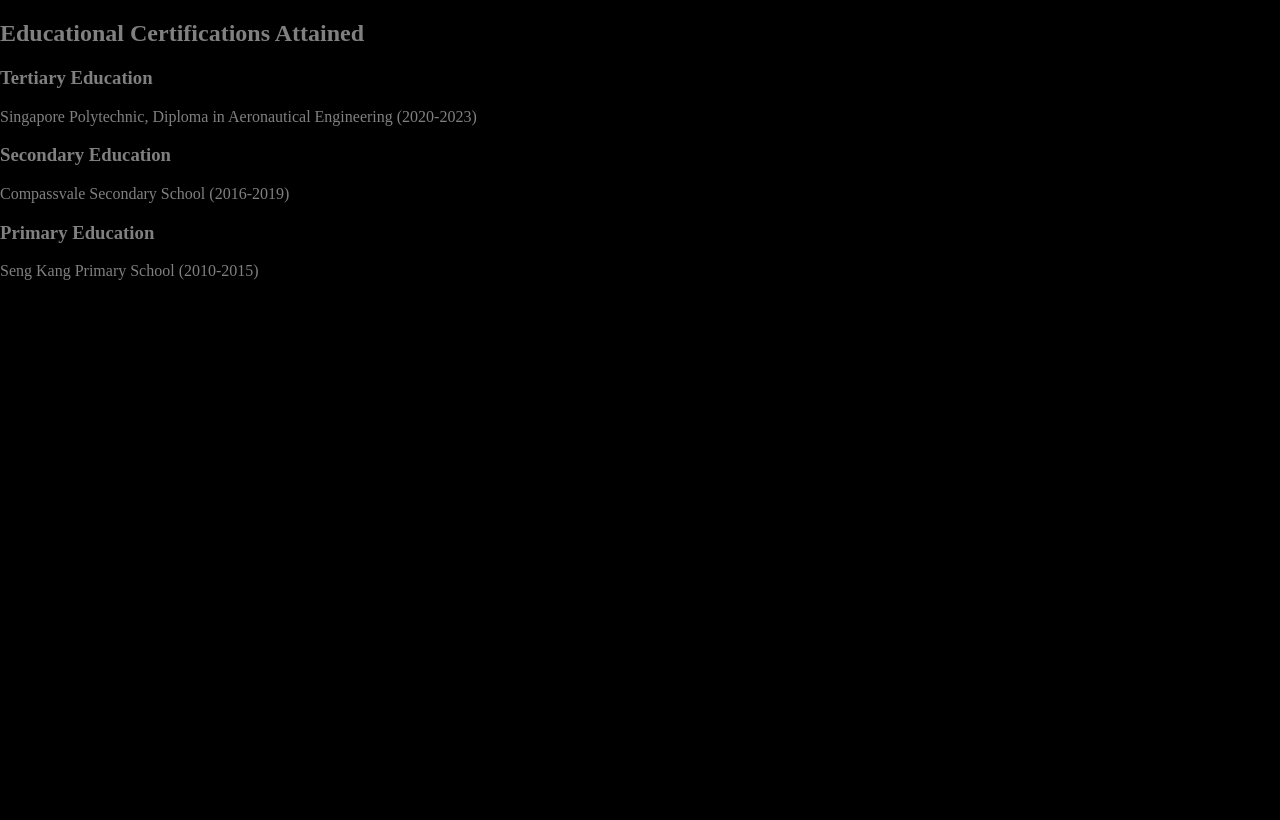
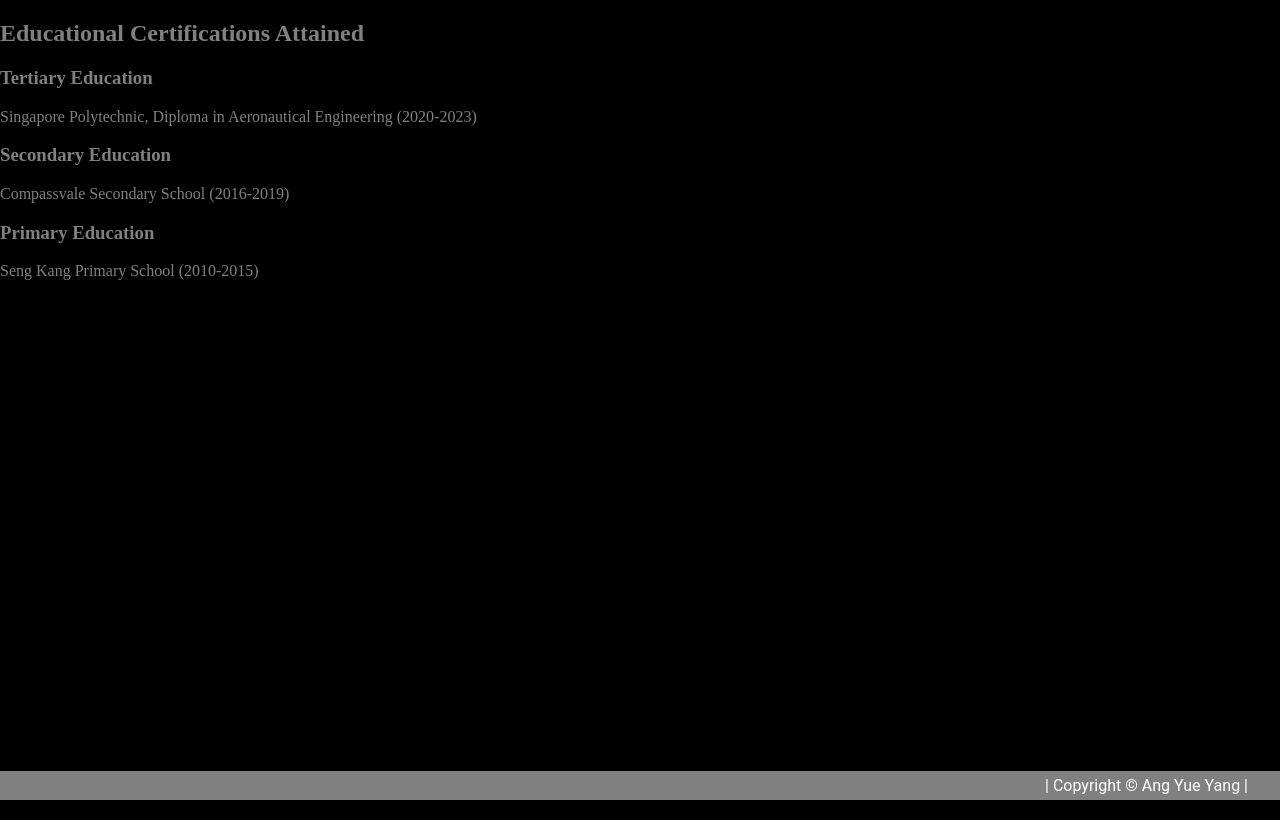
Before and after one commit to HalfALawn/Portfolio, a plain HTML site: page education.html in a window 1280 px wide. Drawn offline with Linux system fonts and the light colour scheme.

Commit message:
10/01/2025 #7

```diff
--- a/education.html
+++ b/education.html
@@ -31,4 +31,7 @@
              Seng Kang Primary School (2010-2015)
         </p>
     </body>
+    <div id="footer">
+        | Copyright &copy; Ang Yue Yang |
+      </div>
 </html>
```
